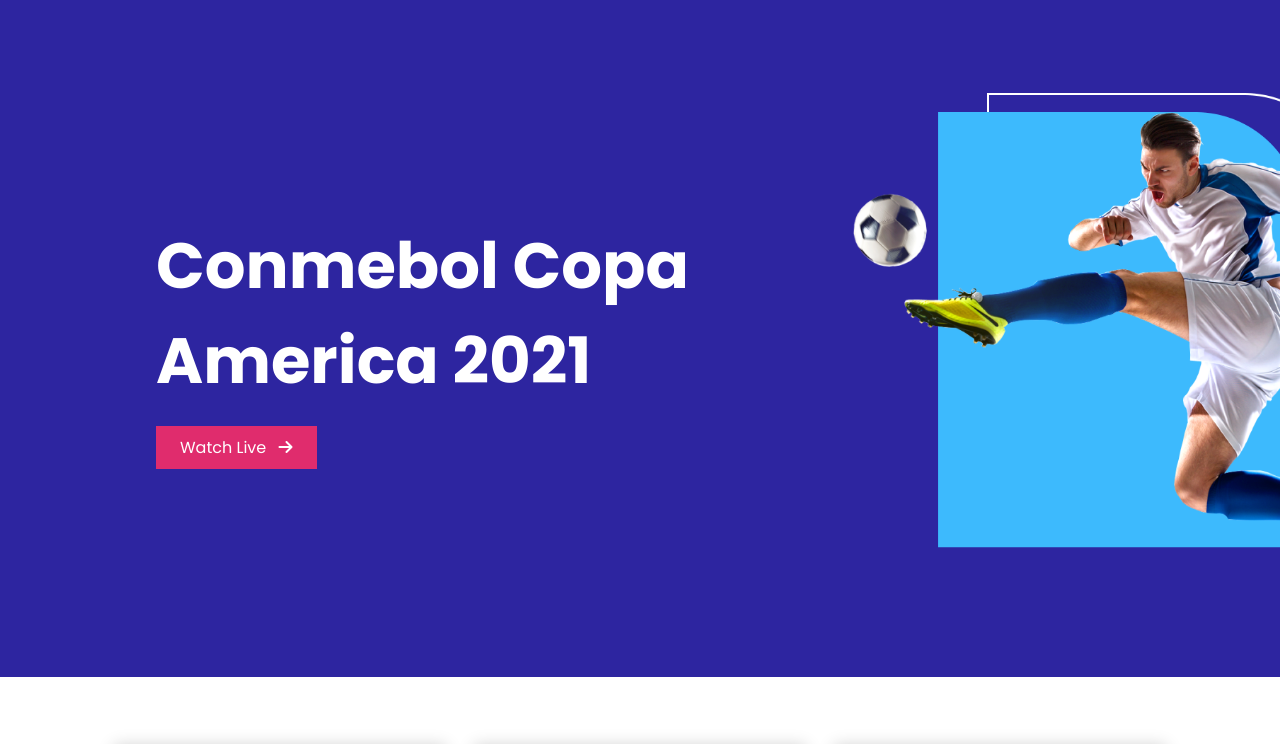
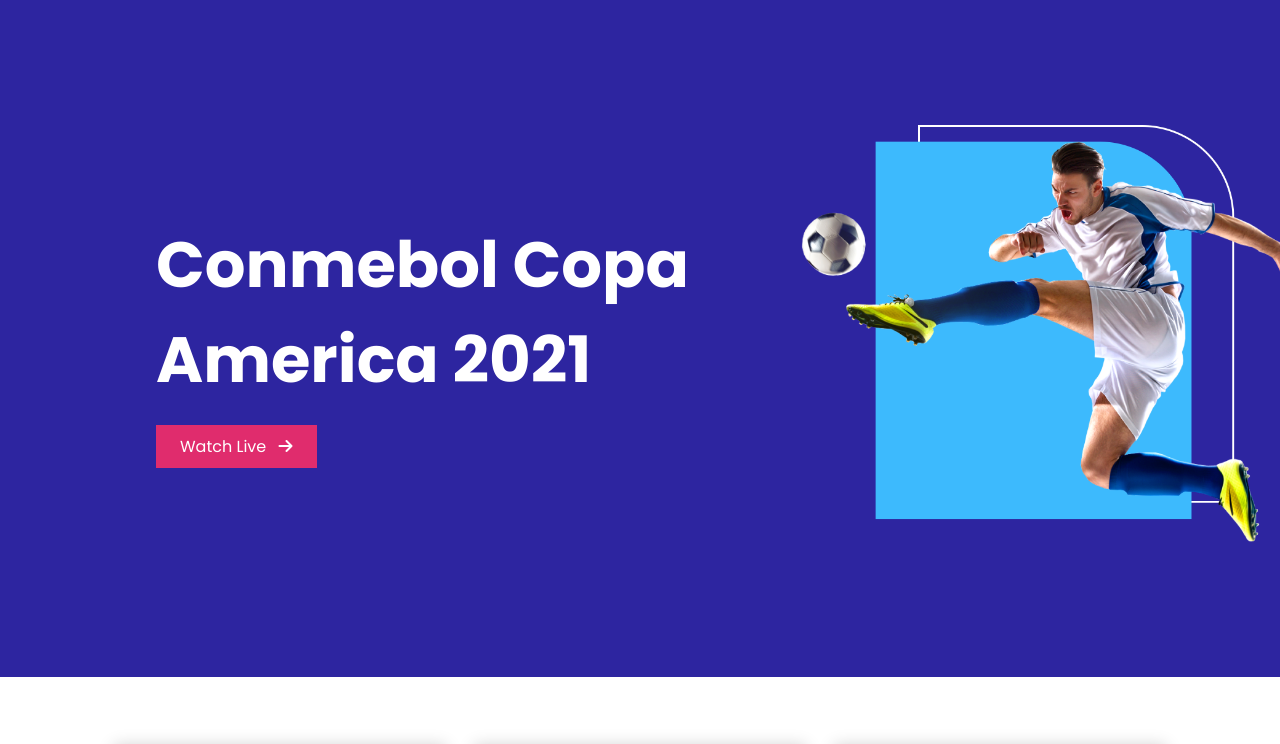
Before and after one commit to imRHB/responsive-football, a plain HTML site: page index.html in a window 1280 px wide. Shown: the top 744 px of the page. Drawn offline with Linux system fonts and the light colour scheme.

Commit message:
header section fixed

```diff
--- a/index.html
+++ b/index.html
@@ -21,7 +21,7 @@
                     <p><a class="link-button" href="">Watch Live <span><i class="fas fa-arrow-right"></i></span></a></p>
                 </div>
                 <div class="top-right">
-                    <img src="images/banner.png" alt="">
+                    <img src="images/banner.png" alt="Banner">
                 </div>
             </div>
         </section>
--- a/styles/styles.css
+++ b/styles/styles.css
@@ -24,26 +24,27 @@ body {
 .top-heading {
     margin: auto 0;
     display: flex;
-}
-
-.top-heading img {
-    margin-left: 0;
-    width: 100%;
+    justify-content: center;
+    align-items: center;
 }
 
 .top-left {
     width: 50%;
-    margin: auto 102px auto 156px;
+    margin-left: 156px;
+}
+
+.top-right {
+    width: 50%;
+}
+
+.top-right img {
+    width: 80%;
 }
 
 .top-heading-title {
     color: white;
     font-size: 64px;
     margin-bottom: 27px;
-}
-
-.top-right {
-    width: 50%;
 }
 
 main {
@@ -60,12 +61,6 @@ p {
 a {
     text-decoration: none;
 }
-
-/* .container {
-    width: 1050px;
-    height: 474px;
-    background-color: yellow;
-} */
 
 /* players section style */
 
```
